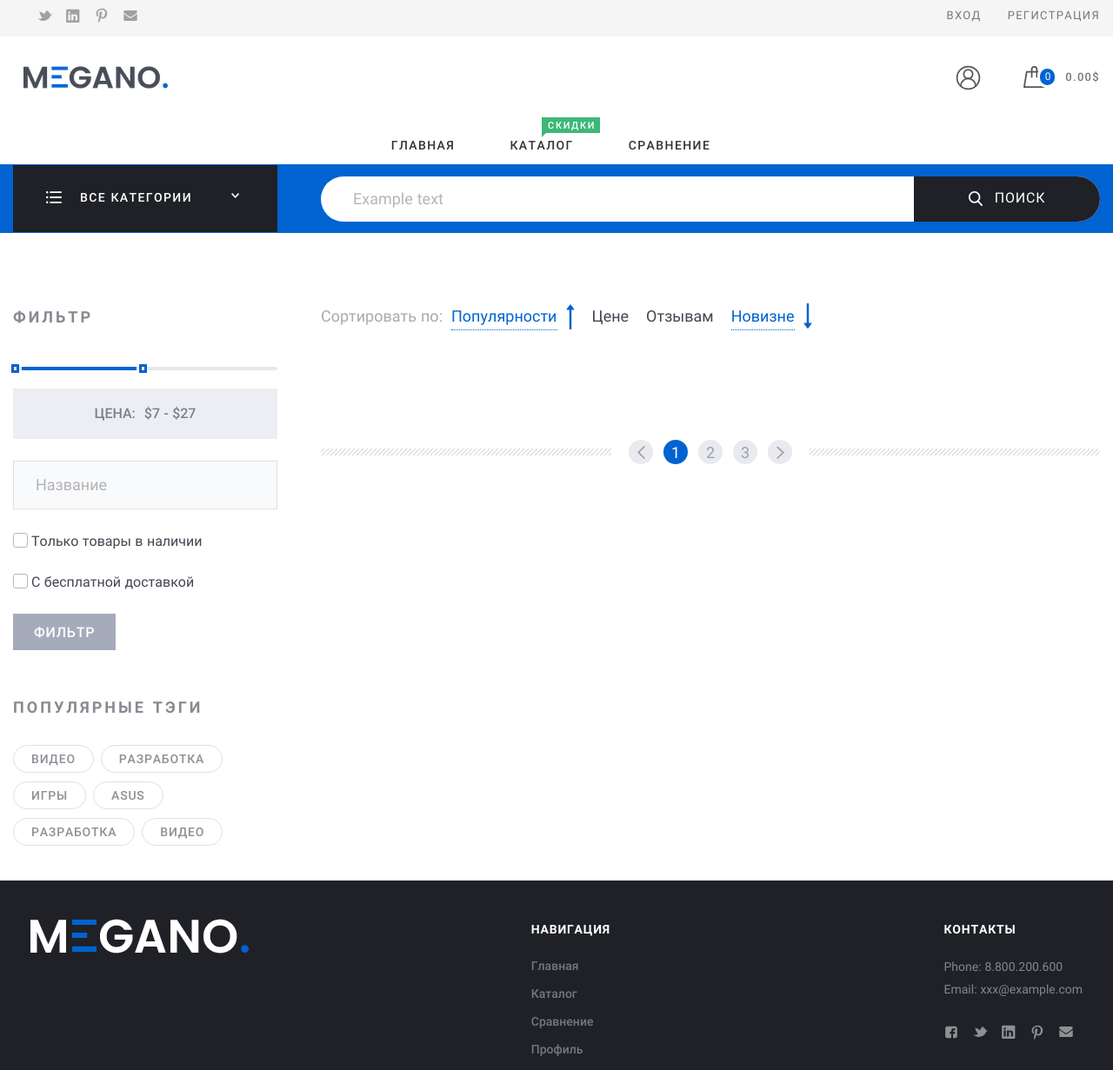
After one commit to sanscolte/Django-Online-Store, a Python web app: template market/templates/shops/catalog.jinja2 in a window 1280 px wide. The commit adds this page. Shown: the whole page at 87% size. Run offline with Jinja, Linux system fonts and the light colour scheme; the template is opened without the code that fills it, so the values that code supplies are empty.

Commit message:
add catalog template and add price in Product models

```diff
--- a/market/config/settings.py
+++ b/market/config/settings.py
@@ -142,7 +142,7 @@ STATIC_ROOT = os.path.join(BASE_DIR, "/static")
 
 STATIC_URL = "/static/"
 MEDIA_URL = "/media/"
-MEDIA_ROOT = BASE_DIR / "uploads"
+MEDIA_ROOT = os.path.join(BASE_DIR, "/uploads")
 
 STATICFILES_DIRS = [
     os.path.join(BASE_DIR, "static"),
--- a/market/products/models.py
+++ b/market/products/models.py
@@ -27,6 +27,7 @@ class Product(models.Model):
     """Продукт"""
 
     name = models.CharField(max_length=512, verbose_name=_("наименование"))
+    price = models.DecimalField(max_digits=10, decimal_places=2, verbose_name="Цена")
     description = models.TextField(verbose_name=_("описание"), blank=True)
     date_of_publication = models.DateTimeField(default=datetime.now())
     category = models.ForeignKey(Category, on_delete=models.CASCADE, null=True)
--- a/market/shops/urls.py
+++ b/market/shops/urls.py
@@ -1,10 +1,11 @@
 from django.urls import path
-from .views import ShopPageView
+from .views import ShopPageView, CatalogPageView
 
 
 app_name = "shops"
 
 
 urlpatterns = [
-    path("", ShopPageView.as_view(), name="shops"),
+    path("", ShopPageView.as_view(), name="home"),
+    path("catalog/", CatalogPageView.as_view(), name="catalog"),
 ]
--- a/market/templates/header.jinja2
+++ b/market/templates/header.jinja2
@@ -35,9 +35,9 @@
             <nav class="row-block row-block_right Header-menu">
                 <div class="menuModal" id="navigate">
                     <ul class="menu menu_main">
-                        <li class="menu-item"><a class="menu-link" href="#">Главная</a>
+                        <li class="menu-item"><a class="menu-link" href="{{ url('shops:home') }}">Главная</a>
                         </li>
-                        <li class="menu-item"><span class="menu-label menu-label_success">Скидки</span><a class="menu-link" href="#">Каталог</a>
+                        <li class="menu-item"><span class="menu-label menu-label_success">Скидки</span><a class="menu-link" href="{{ url('shops:catalog') }}">Каталог</a>
                         </li>
                         <li class="menu-item"><a class="menu-link" href="#">Сравнение</a>
                         </li>
--- /dev/null
+++ b/market/templates/shops/catalog.jinja2
@@ -0,0 +1,91 @@
+{% extends 'base.jinja2' %}
+
+{% block content %}
+    <div class="Middle Middle_top">
+        <div class="Section Section_column Section_columnLeft">
+            <div class="wrap">
+                <div class="Section-column">
+                    <div class="Section-columnSection">
+                        <header class="Section-header">
+                            <strong class="Section-title">Фильтр
+                            </strong>
+                        </header>
+                        <div class="Section-columnContent">
+                            <form class="form" action="#" method="post">
+                                <div class="form-group">
+                                    <div class="range Section-columnRange">
+                                        <input class="range-line" id="price" name="price" type="text" data-type="double" data-min="7" data-max="50" data-from="7" data-to="27" />
+                                        <div class="range-price">Цена:&#32;
+                                            <div class="rangePrice">
+                                            </div>
+                                        </div>
+                                    </div>
+                                </div>
+                                <div class="form-group">
+                                    <input class="form-input form-input_full" id="title" name="title" type="text" placeholder="Название" />
+                                </div>
+                                <div class="form-group">
+                                    <!-- - var options = setOptions(items, ['value', 'selected', 'disabled']);-->
+                                </div>
+                                <div class="form-group">
+                                    <label class="toggle">
+                                        <input type="checkbox" /><span class="toggle-box"></span><span class="toggle-text">Только товары в наличии</span>
+                                    </label>
+                                </div>
+                                <div class="form-group">
+                                    <label class="toggle">
+                                        <input type="checkbox" /><span class="toggle-box"></span><span class="toggle-text">С бесплатной доставкой</span>
+                                    </label>
+                                </div>
+                                <div class="form-group">
+                                    <div class="buttons"><a class="btn btn_square btn_dark btn_narrow" href="#">Фильтр</a>
+                                    </div>
+                                </div>
+                            </form>
+                        </div>
+                    </div>
+                    <div class="Section-columnSection">
+                        <header class="Section-header">
+                            <strong class="Section-title">Популярные тэги
+                            </strong>
+                        </header>
+                        <div class="Section-columnContent">
+                            <div class="buttons"><a class="btn btn_default btn_sm" href="#">Видео</a><a class="btn btn_default btn_sm" href="#">Разработка</a><a class="btn btn_default btn_sm" href="#">Игры</a><a class="btn btn_default btn_sm" href="#">Asus</a><a class="btn btn_default btn_sm" href="#">Разработка</a><a class="btn btn_default btn_sm" href="#">Видео</a>
+                            </div>
+                        </div>
+                    </div>
+                </div>
+                <div class="Section-content">
+                    <div class="Sort">
+                        <div class="Sort-title">Сортировать по:
+                        </div>
+                        <div class="Sort-variants"><a class="Sort-sortBy Sort-sortBy_dec" href="#">Популярности</a><a class="Sort-sortBy" href="#">Цене</a><a class="Sort-sortBy" href="#">Отзывам</a><a class="Sort-sortBy Sort-sortBy_inc" href="#">Новизне</a>
+                        </div>
+                    </div>
+                    <div class="Cards">
+                        {% for product in products %}
+                            <div class="Card"><a class="Card-picture" href="#"><img src="{{ product.image }}" alt="card.jpg" /></a>
+                                <div class="Card-content">
+                                    <strong class="Card-title"><a href="#">{{ product.name }}</a>
+                                    </strong>
+                                    <div class="Card-description">
+                                        <div class="Card-cost"><span class="Card-price">{{ product.price }}</span>
+                                        </div>
+                                        <div class="Card-category">{{ product.category }}
+                                        </div>
+                                        <div class="Card-hover"><a class="Card-btn" href="#"><img src="{{ static('img/icons/card/cart.svg') }}" alt="cart.svg" /></a>
+                                        </div>
+                                    </div>
+                                </div>
+                            </div>
+                        {% endfor %}
+                    </div>
+                    <div class="Pagination">
+                        <div class="Pagination-ins"><a class="Pagination-element Pagination-element_prev" href="#"><img src="assets/img/icons/prevPagination.svg" alt="prevPagination.svg" /></a><a class="Pagination-element Pagination-element_current" href="#"><span class="Pagination-text">1</span></a><a class="Pagination-element" href="#"><span class="Pagination-text">2</span></a><a class="Pagination-element" href="#"><span class="Pagination-text">3</span></a><a class="Pagination-element Pagination-element_prev" href="#"><img src="assets/img/icons/nextPagination.svg" alt="nextPagination.svg" /></a>
+                        </div>
+                    </div>
+                </div>
+            </div>
+        </div>
+    </div>
+{% endblock %}
```
Also changed, not shown: market/shops/views.py (+10 -1 lines).
